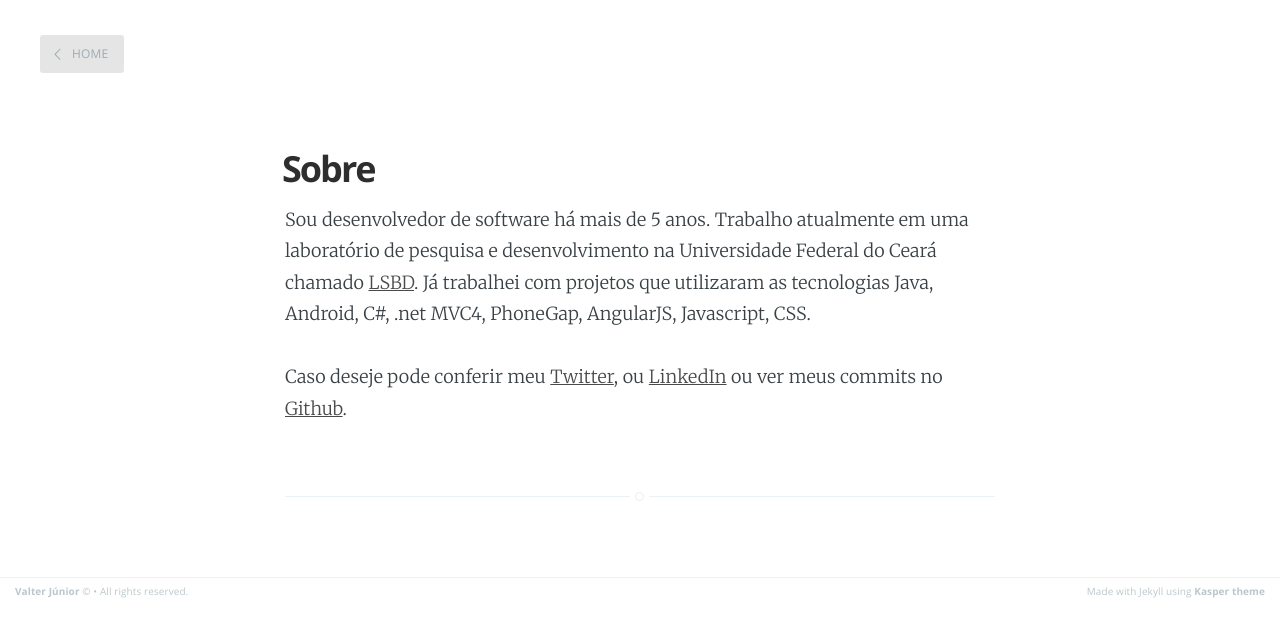
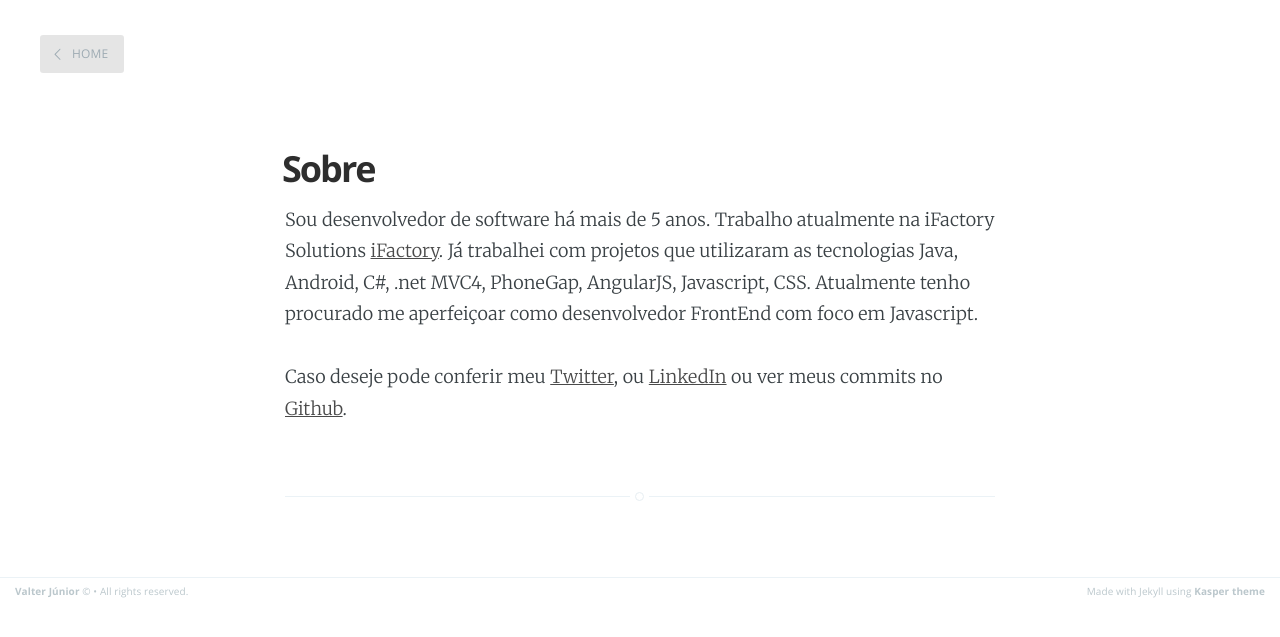
Before and after one commit to jvcjunior/jvcjunior.github.io, a Jekyll site: the page built from about.md, in a window 1280 px wide. Shown: the top 637 px of the page. Built offline with Jekyll 4.4.1, drawn with Linux system fonts in a browser that asks for light colours.

Commit message:
Update about.md

```diff
--- a/about.md
+++ b/about.md
@@ -3,6 +3,6 @@ layout: page
 title: Sobre
 ---
 
-Sou desenvolvedor de software há mais de 5 anos. Trabalho atualmente em uma laboratório de pesquisa e desenvolvimento na Universidade Federal do Ceará chamado [LSBD](http://www.lsbd.ufc.br/). Já trabalhei com projetos que utilizaram as tecnologias Java, Android, C#, .net MVC4, PhoneGap, AngularJS, Javascript, CSS.
+Sou desenvolvedor de software há mais de 5 anos. Trabalho atualmente na iFactory Solutions [iFactory](http://www.ifactory.com.br/). Já trabalhei com projetos que utilizaram as tecnologias Java, Android, C#, .net MVC4, PhoneGap, AngularJS, Javascript, CSS. Atualmente tenho procurado me aperfeiçoar como desenvolvedor FrontEnd com foco em Javascript.
 
 Caso deseje pode conferir meu  [Twitter](https://twitter.com/jvcjunior), ou [LinkedIn](https://www.linkedin.com/pub/valter-j%C3%BAnior/49/3ba/6a7) ou ver meus commits no  [Github](http://github.com/jvcjunior).
```
